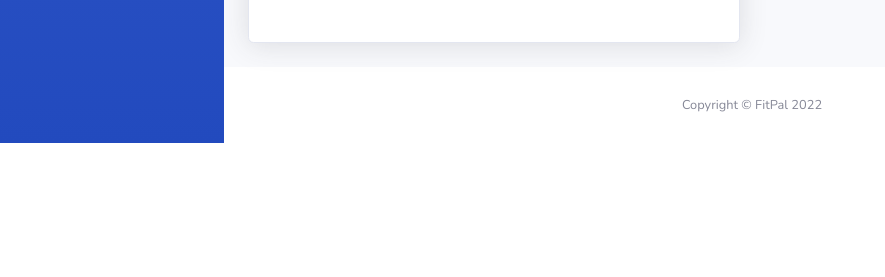
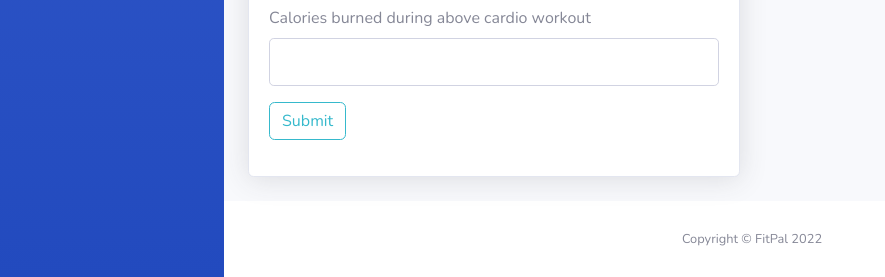
Before and after one commit to phatch9/FitPal, a Flask app: page /cardio in a window 1280 px wide. Shown: the part 1627-1904 px from the top of the page, without its empty margins (0-885 px from the left). Before the commit the page ends 1770 px from the top, so only its background shows below. Run offline with Flask 2, Linux system fonts and the light colour scheme; the visitor is signed in with stand-in values (Sample User, id 1); data comes from the database, SQL or seed files in the repository; some libraries are stand-ins or nearby versions.

Commit message:
submit area multiplied

```diff
--- a/fitness/forms.py
+++ b/fitness/forms.py
@@ -49,8 +49,8 @@ class calorieForm(FlaskForm):
 
 # Calories form
 class CalorieWorkoutForm(FlaskForm):
-    cardio_wo = DecimalField("Cardio workout(calories)", validators=[])
-    strength_wo = DecimalField("strength workout(calories)", validators=[])
+    cardio_wo = DecimalField("Calories burned during above cardio workout", validators=[])
+    strength_wo = DecimalField("sCalories burned during above anaerobic workout", validators=[])
     rest = DecimalField("Rest(Calories)", validators=[])
     submit = SubmitField("Submit")
 
--- a/fitness/templates/cardio.html
+++ b/fitness/templates/cardio.html
@@ -59,6 +59,7 @@
                                       <form action="/cardio" method="POST">
                                       {{ form.hidden_tag() }}
                                       <div class="form-group">
+                                          {{ form.cardio_wo.label(class="form-control-label") }}
                                           {% if form.cardio_wo.errors %}
                                             {{ form.cardio_wo(class="form-control form-control-lg is-invalid") }}
                                             <div class="alert alert-danger">
@@ -66,7 +67,12 @@
                                                 <span>{{ error }}</span>
                                               {% endfor %}
                                             </div>
+                                          {% else %}
+                                            {{ form.cardio_wo(class="form-control form-control-lg") }}
                                           {% endif %}
+                                      </div>
+                                      <div class="form-group">
+                                      {{ form.submit(class="btn btn-outline-info")}}
                                     </div>
                                     </form>
                                   </div>
@@ -89,6 +95,7 @@
                                       <form action="/cardio" method="POST">
                                       {{ form.hidden_tag() }}
                                       <div class="form-group">
+                                          {{ form.cardio_wo.label(class="form-control-label") }}
                                           {% if form.cardio_wo.errors %}
                                             {{ form.cardio_wo(class="form-control form-control-lg is-invalid") }}
                                             <div class="alert alert-danger">
@@ -96,7 +103,12 @@
                                                 <span>{{ error }}</span>
                                               {% endfor %}
                                             </div>
+                                          {% else %}
+                                            {{ form.cardio_wo(class="form-control form-control-lg") }}
                                           {% endif %}
+                                      </div>
+                                      <div class="form-group">
+                                      {{ form.submit(class="btn btn-outline-info")}}
                                     </div>
                                     </form>
                                   </div>
```
Lines whose indentation alone changed are shown as unchanged.
